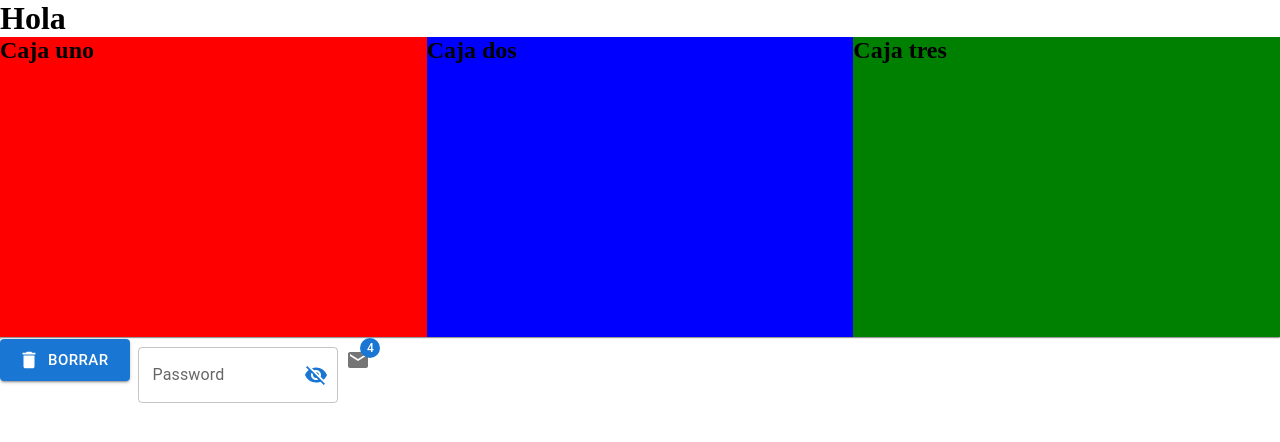
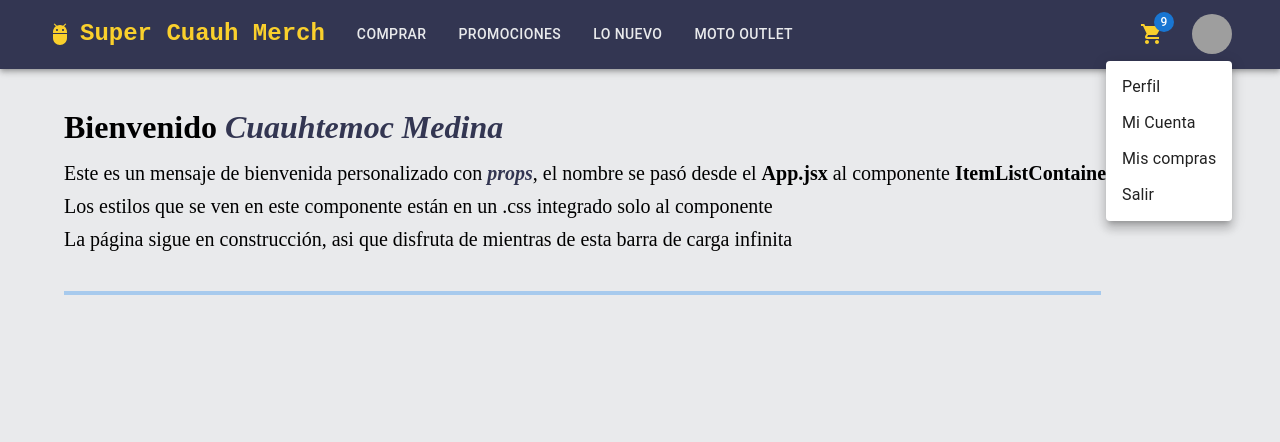
Before and after one commit to cuauhmedina/eccomerce, a React (Vite) app: page / in a window 1280 px wide. Both pictures are taken after a click on the button "My Configuración". Shown: the top 442 px of the page. Built offline with nearby package versions, Linux system fonts and the light colour scheme; grey boxes are pictures that could not be loaded.

Commit message:
Primer commit de la entrega 1

```diff
--- a/src/App.jsx
+++ b/src/App.jsx
@@ -1,13 +1,12 @@
-import ComponentsMui from "./components/page/mui/ComponentsMui";
-import ProbandoMui from "./components/page/mui/ProbandoMui";
+import ItemListContainer from "./components/page/itemList/ItemListContainer";
+import NavBar from "./components/page/navbar/NavBar";
 
 function App() {
 
   return (
     <>
-      <ProbandoMui />
-      <hr/>
-      <ComponentsMui />
+      <NavBar/>
+      <ItemListContainer greeting={"Cuauhtemoc Medina"}/>
     </>
   );
 }
--- /dev/null
+++ b/src/components/page/itemList/ItemListContainer.css
@@ -0,0 +1,12 @@
+h1{
+    margin: .5em 0;
+}
+
+p {
+  font-size: 20px;
+  margin: .5em 0;
+}
+
+i {
+  color: #333652;
+}
--- /dev/null
+++ b/src/components/page/itemList/ItemListContainer.jsx
@@ -0,0 +1,35 @@
+import {LinearProgress, Container, Stack } from "@mui/material";
+import "./ItemListContainer.css";
+
+const ItemListContainer = ({ greeting }) => {
+  return (
+    <>
+      <Container maxWidth="lg" sx={{ my: 5 }}>
+        <h1>
+          Bienvenido <i>{greeting}</i>
+        </h1>
+        <p>
+          Este es un mensaje de bienvenida personalizado con{" "}
+          <b>
+            <i>props</i>
+          </b>
+          , el nombre se pasó desde el <b>App.jsx</b> al componente{" "}
+          <b>ItemListContainer.jsx</b>
+        </p>
+        <p>
+          Los estilos que se ven en este componente están en un .css integrado
+          solo al componente{" "}
+        </p>
+        <p>
+          La página sigue en construcción, asi que disfruta de mientras de esta
+          barra de carga infinita
+        </p>
+        <Stack sx={{ width: "90%", color: "grey.500", my:5 }}>
+          <LinearProgress />
+        </Stack>
+      </Container>
+    </>
+  );
+};
+
+export default ItemListContainer;
--- a/src/components/page/mui/ComponentsMui.jsx
+++ /dev/null
@@ -1,63 +0,0 @@
-import {
-  Badge,
-  Button,
-  FormControl,
-  IconButton,
-  InputAdornment,
-  InputLabel,
-  OutlinedInput,
-} from "@mui/material";
-import DeleteIcon from "@mui/icons-material/Delete";
-import { useState } from "react";
-import { Visibility, VisibilityOff } from "@mui/icons-material";
-import MailIcon from '@mui/icons-material/Mail';
-
-const ComponentsMui = () => {
-  const [showPassword, setShowPassword] = useState(false);
-  const handleClickShowPassword = () => setShowPassword((show) => !show);
-  const handleMouseDownPassword = (event) => {
-    event.preventDefault();
-  };
-
-  return (
-    <>
-      <Button
-        variant="contained"
-        size="large"
-        color="primary"
-        startIcon={<DeleteIcon />}
-      >
-        Borrar
-      </Button>
-      <FormControl sx={{ m: 1, width: "25ch" }} variant="outlined">
-        <InputLabel htmlFor="outlined-adornment-password">Password</InputLabel>
-        <OutlinedInput
-          id="outlined-adornment-password"
-          type={showPassword ? "text" : "password"}
-          endAdornment={
-            <InputAdornment position="end">
-              <IconButton
-                aria-label="toggle password visibility"
-                onClick={handleClickShowPassword}
-                onMouseDown={handleMouseDownPassword}
-                edge="end"
-              >
-                {showPassword ? (
-                  <VisibilityOff color="primary" />
-                ) : (
-                  <Visibility color="secondary" />
-                )}
-              </IconButton>
-            </InputAdornment>
-          }
-          label="Password"
-        />
-      </FormControl>
-      <Badge badgeContent={4} color="primary">
-        <MailIcon color="action" />
-      </Badge>
-    </>
-  );
-};
-
-export default ComponentsMui;
--- a/src/components/page/mui/ProbandoMui.jsx
+++ /dev/null
@@ -1,24 +0,0 @@
-import { Box, Grid } from "@mui/material"
-
-const ProbandoMui = () => {
-  return (
-    <>
-        <Box >
-            <h1>Hola</h1>
-            <Grid container>
-                <Grid item xs={12} sm={6} md={4}>
-                    <h2 style={{width: "100%", height: "300px", backgroundColor: "red"}}>Caja uno</h2>
-                </Grid>
-                <Grid item xs={12} sm={6} md={4}>
-                    <h2 style={{width: "100%", height: "300px", backgroundColor: "blue"}}>Caja dos</h2>
-                </Grid>
-                <Grid item xs={12} sm={6} md={4}>
-                    <h2 style={{width: "100%", height: "300px", backgroundColor: "green"}}>Caja tres</h2>
-                </Grid>
-            </Grid>
-        </Box>
-    </>
-  )
-}
-
-export default ProbandoMui
--- /dev/null
+++ b/src/components/page/navbar/NavBar.jsx
@@ -0,0 +1,194 @@
+import AppBar from "@mui/material/AppBar";
+import Box from "@mui/material/Box";
+import Toolbar from "@mui/material/Toolbar";
+import IconButton from "@mui/material/IconButton";
+import Typography from "@mui/material/Typography";
+import Menu from "@mui/material/Menu";
+import MenuIcon from "@mui/icons-material/Menu";
+import Container from "@mui/material/Container";
+import Avatar from "@mui/material/Avatar";
+import Button from "@mui/material/Button";
+import Tooltip from "@mui/material/Tooltip";
+import MenuItem from "@mui/material/MenuItem";
+import AdbIcon from "@mui/icons-material/Adb";
+import ShoppingCartIcon from "@mui/icons-material/ShoppingCart";
+import { useState } from "react";
+import { Badge } from "@mui/material";
+
+/**
+ *
+ */
+const paginas = ["Comprar", "Promociones", "Lo Nuevo", "Moto Outlet"];
+const settings = ["Perfil", "Mi Cuenta", "Mis compras", "Salir"];
+
+const NavBar = () => {
+  const [linksNav, setLinksNav] = useState(null);
+  const [linkUsuario, setLinkUsuario] = useState(null);
+
+  const handleOpenNavMenu = (event) => {
+    setLinksNav(event.currentTarget);
+  };
+  const handleOpenUserMenu = (event) => {
+    setLinkUsuario(event.currentTarget);
+  };
+
+  const handleCloseNavMenu = () => {
+    setLinksNav(null);
+  };
+
+  const handleCloseUserMenu = () => {
+    setLinkUsuario(null);
+  };
+
+  return (
+    <AppBar
+      position="static"
+      style={{ backgroundColor: "#333652", color: "#FAD02C" }}
+    >
+      <Container maxWidth="xl">
+        <Toolbar>
+          {/* ICONO*/}
+          <AdbIcon sx={{ display: { xs: "none", md: "flex" }, mr: 1 }} />
+
+          {/* TITULO*/}
+          <Typography
+            variant="h5"
+            noWrap
+            component="a"
+            href="/"
+            sx={{
+              mr: 2,
+              display: { xs: "none", md: "flex" },
+              fontFamily: "monospace",
+              fontWeight: 900,
+              color: "inherit",
+              textDecoration: "none",
+            }}
+          >
+            Super Cuauh Merch
+          </Typography>
+
+          {/* LISTA DE CATEGORÍAS CLICKEABLES EN MOBILE ONLY */}
+          <Box sx={{ flexGrow: 1, display: { xs: "flex", md: "none" } }}>
+            <IconButton
+              size="large"
+              aria-label="Cuenta del usuario"
+              aria-controls="menu-appbar"
+              aria-haspopup="true"
+              onClick={handleOpenNavMenu}
+              color="inherit"
+            >
+              <MenuIcon />
+            </IconButton>
+            <Menu
+              id="menu-appbar"
+              anchorEl={linksNav}
+              anchorOrigin={{
+                vertical: "bottom",
+                horizontal: "left",
+              }}
+              keepMounted
+              transformOrigin={{
+                vertical: "top",
+                horizontal: "left",
+              }}
+              open={Boolean(linksNav)}
+              onClose={handleCloseNavMenu}
+              sx={{
+                display: { xs: "block", md: "none" },
+              }}
+            >
+              {/* MOSTRAR LISTA DE LINKS EN FORMA DE MENUITEM */}
+              {paginas.map((page) => (
+                <MenuItem key={page} onClick={handleCloseNavMenu}>
+                  <Typography textAlign="center">{page}</Typography>
+                </MenuItem>
+              ))}
+            </Menu>
+          </Box>
+
+          {/* ICONO TABLE */}
+          <AdbIcon sx={{ display: { xs: "flex", md: "none" }, mr: 1 }} />
+          {/* TITULO TABLET*/}
+          <Typography
+            variant="h5"
+            noWrap
+            component="a"
+            href=""
+            sx={{
+              mr: 2,
+              display: { xs: "flex", md: "none" },
+              flexGrow: 1,
+              fontFamily: "monospace",
+              fontWeight: 900,
+              color: "inherit",
+              textDecoration: "none",
+            }}
+          >
+            Super Cuauh Merch
+          </Typography>
+
+          {/* LINKS CLICKEABLES MEDIUM+ */}
+          <Box
+            sx={{
+              flexGrow: 5,
+              display: { xs: "none", md: "flex" },
+            }}
+          >
+            {paginas.map((page) => (
+              <Button
+                key={page}
+                onClick={handleCloseNavMenu}
+                sx={{ my: 2, mx: 1, color: "#E9EAEC", display: "block" }}
+              >
+                {page}
+              </Button>
+            ))}
+          </Box>
+
+          <IconButton size="large">
+            <Badge size="large" badgeContent={9} color="primary" style={{ color: "#FAD02C" }} sx={{ mx: 2 }}>
+              <ShoppingCartIcon />
+            </Badge>
+          </IconButton>
+
+          {/* LOGO DE USUARIO */}
+          <Box sx={{ flexGrow: 0 }}>
+            <Tooltip title="My Configuración">
+              <IconButton onClick={handleOpenUserMenu} sx={{ p: 0 }}>
+                <Avatar
+                  alt="Cuauhtemoc Medina"
+                  src="/static/images/avatar/2.jpg"
+                />
+              </IconButton>
+            </Tooltip>
+            <Menu
+              sx={{ mt: "45px" }}
+              id="menu-appbar"
+              anchorEl={linkUsuario}
+              anchorOrigin={{
+                vertical: "top",
+                horizontal: "right",
+              }}
+              keepMounted
+              transformOrigin={{
+                vertical: "top",
+                horizontal: "right",
+              }}
+              open={Boolean(linkUsuario)}
+              onClose={handleCloseUserMenu}
+            >
+              {settings.map((setting) => (
+                <MenuItem key={setting} onClick={handleCloseUserMenu}>
+                  <Typography textAlign="center">{setting}</Typography>
+                </MenuItem>
+              ))}
+            </Menu>
+          </Box>
+        </Toolbar>
+      </Container>
+    </AppBar>
+  );
+};
+
+export default NavBar;
--- a/src/index.css
+++ b/src/index.css
@@ -3,3 +3,7 @@
   padding: 0;
   box-sizing: border-box;
 }
+
+body {
+  background-color: #e9eaec;
+}
```
Also changed, not shown: src/components/page/itemList/ItemList.jsx (deleted, +0 -17 lines).
